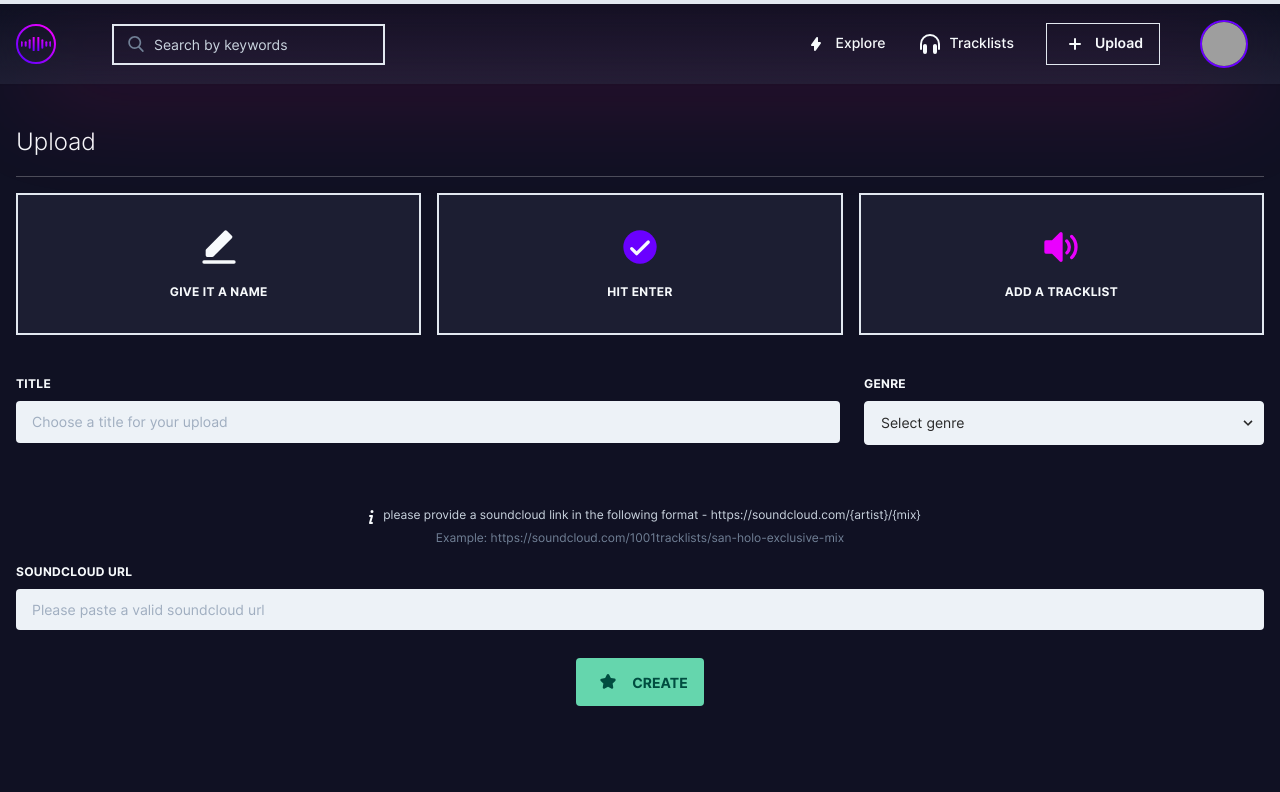
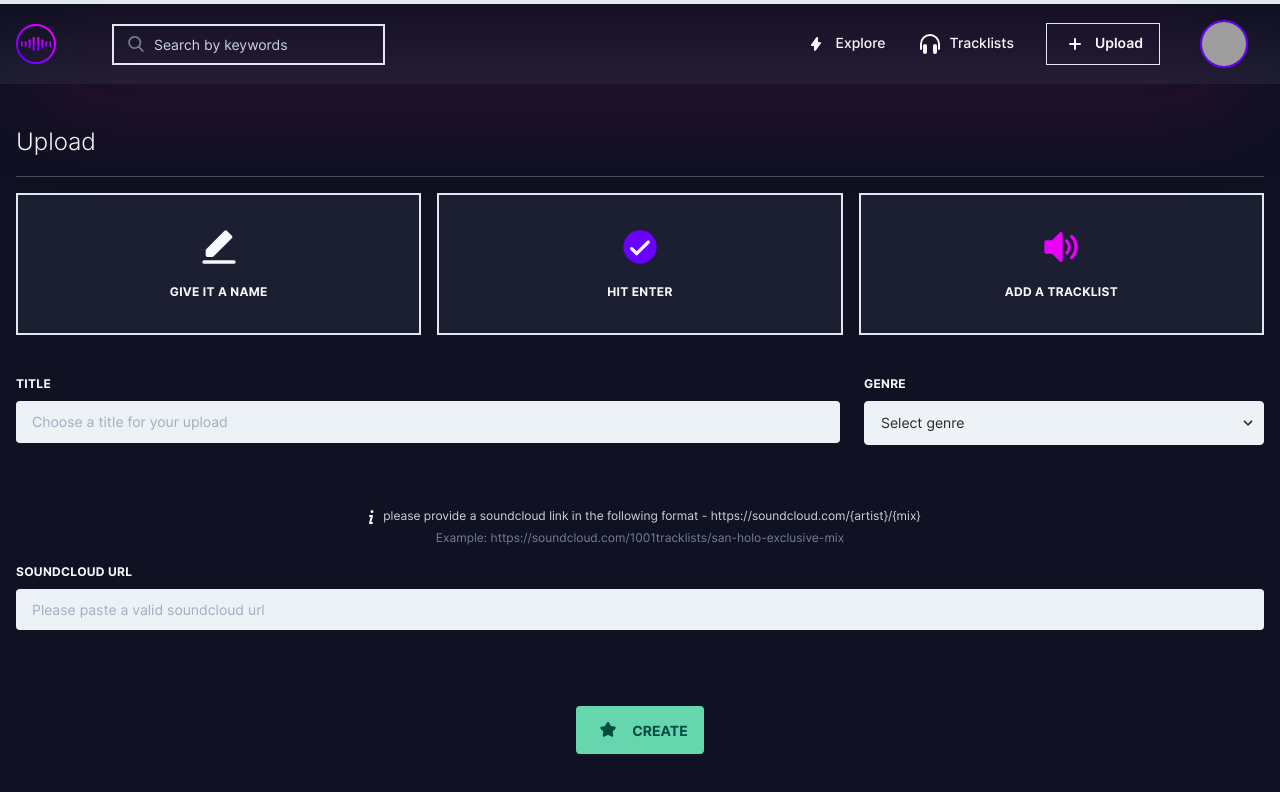
Before and after one commit to RoyAppeldoorn/Tracked, a Nuxt app: page /tracklist/add in a window 1280 px wide. Shown: the top 792 px of the page. Built offline with nearby package versions, Linux system fonts and the light colour scheme; grey boxes are pictures that could not be loaded; a web font is replaced by a local one; what tailwindcss-border-gradients, tailwindcss-gradients would draw is missing.

Commit message:
fixed icon position on mobile devices

```diff
--- a/pages/tracklist/add.vue
+++ b/pages/tracklist/add.vue
@@ -61,7 +61,7 @@
         <div class="flex flex-wrap -mx-3 mb-4">
           <div class="w-full pb-4 px-3 justify-center">
             <div class="flex flex-col text-xs text-center">
-              <div class="flex justify-center items-start sm:items-center">
+              <div class="flex justify-center items-start sm:items-end">
                 <svg xmlns="http://www.w3.org/2000/svg" viewBox="0 0 24 24" class="sm:w-6 w-10">
                   <path class="fill-current bg-gray-200" d="M11 12a1 1 0 010-2h2a1 1 0 01.96 1.27L12.33 17H13a1 1 0 010 2h-2a1 1 0 01-.96-1.27L11.67 12H11zm2-4a1.5 1.5 0 110-3 1.5 1.5 0 010 3z" />
                 </svg>
@@ -78,7 +78,7 @@
             <input id="grid-first-name" class="appearance-none block w-full bg-gray-200 text-gray-700 rounded py-3 px-4 mb-3 leading-tight focus:outline-none focus:bg-white" type="text" placeholder="Please paste a valid soundcloud url" />
           </div>
         </div>
-        <div class="flex justify-around pb-12">
+        <div class="flex justify-center pb-12 sm:py-12">
           <button class="bg-teal-400 hover:bg-teal-300 text-gray-800 font-bold py-2 px-4 rounded flex items-center content-center">
             <svg xmlns="http://www.w3.org/2000/svg" viewBox="0 0 24 24" class="fill-current w-8 text-teal-900">
               <path class="secondary" d="M9.53 16.93a1 1 0 01-1.45-1.05l.47-2.76-2-1.95a1 1 0 01.55-1.7l2.77-.4 1.23-2.51a1 1 0 011.8 0l1.23 2.5 2.77.4a1 1 0 01.55 1.71l-2 1.95.47 2.76a1 1 0 01-1.45 1.05L12 15.63l-2.47 1.3z" />
```
